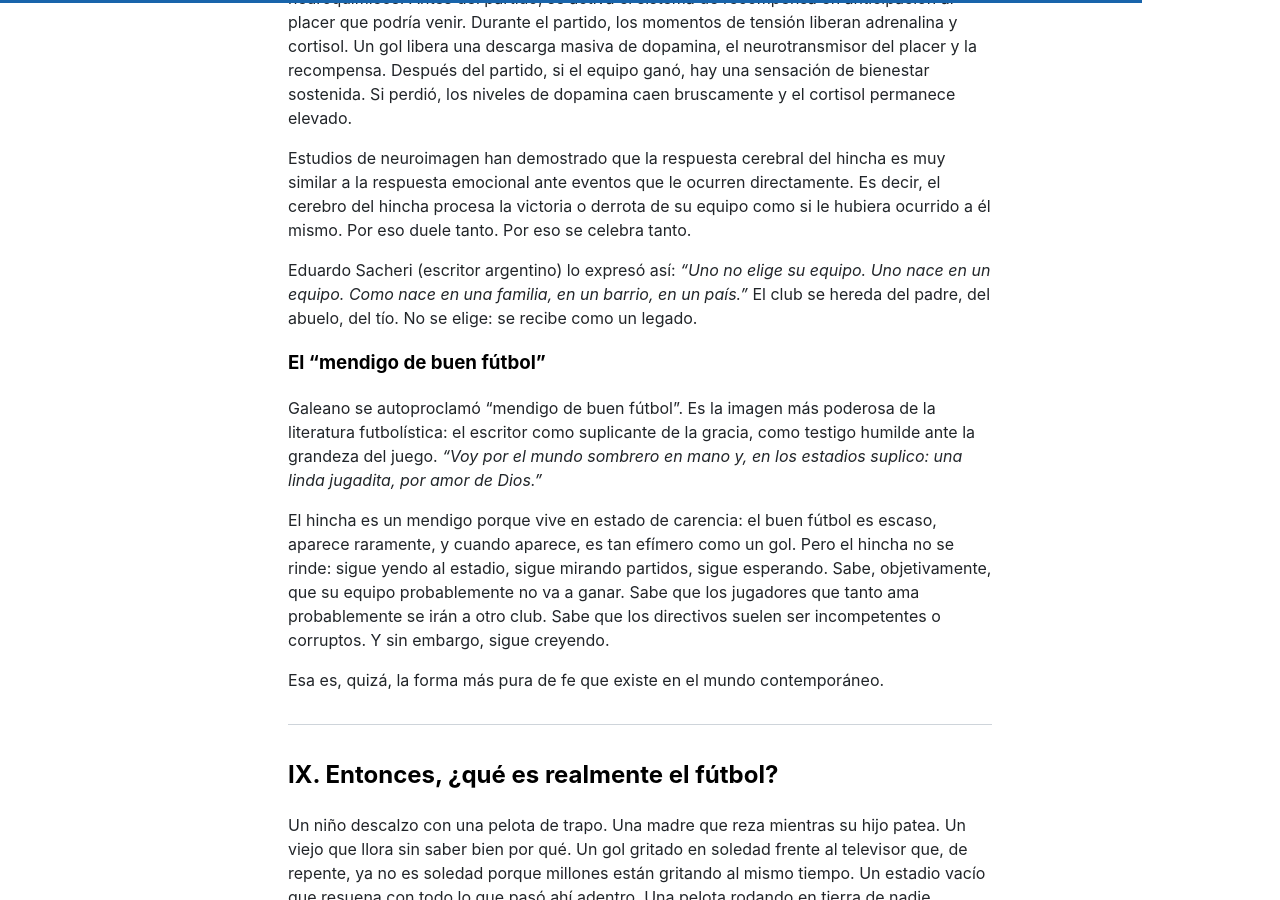
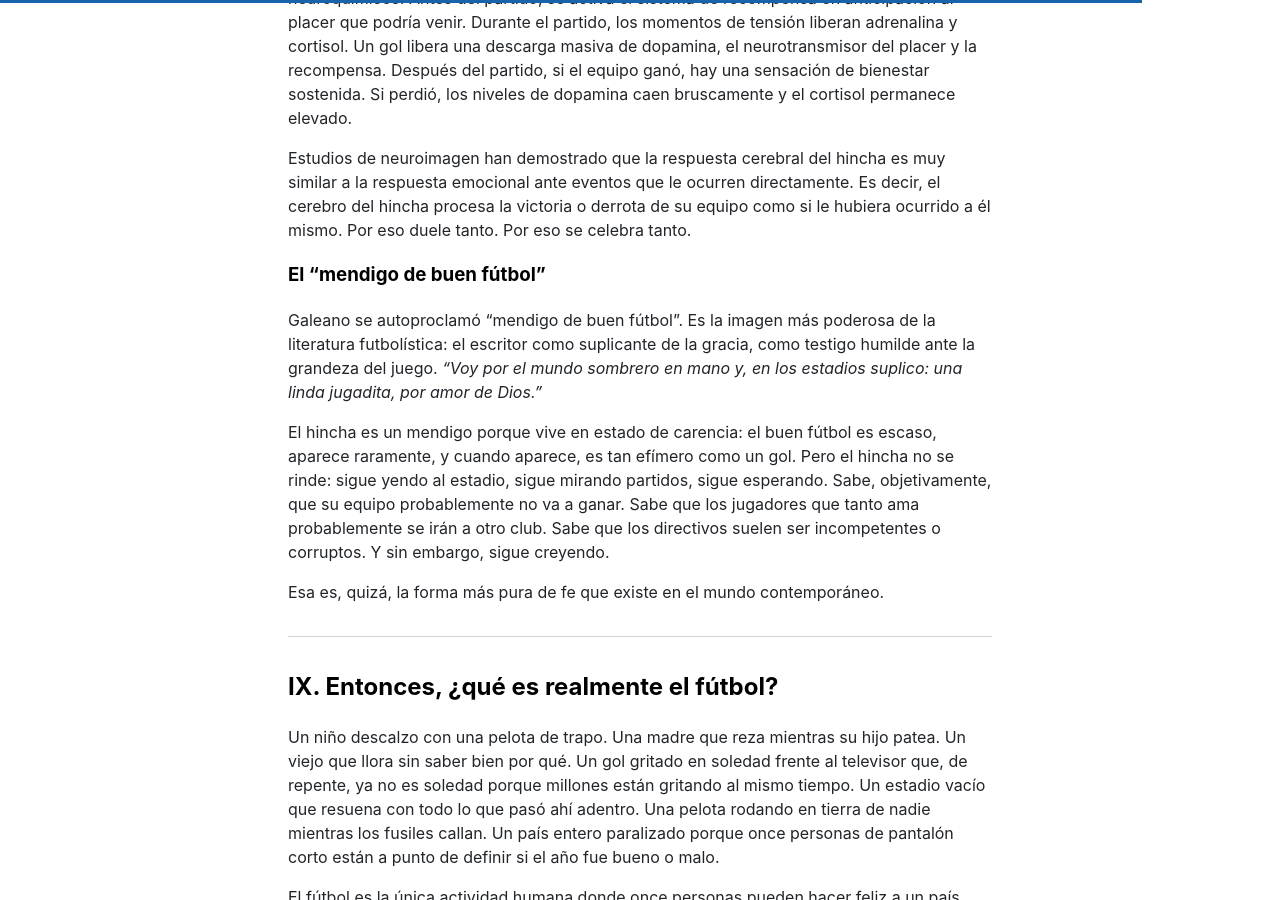
Before and after one commit to miravosqueinteresante/muchotexto.net, a Jekyll site: the page built from _posts/2026-06-10-que-es-realmente-el-futbol.md, in a window 1280 px wide and 900 px high, scrolled down 13936 px. Built offline with Jekyll 4.4.1, drawn with Linux system fonts in a browser that asks for light colours; nearby versions of some CDN libraries; comment, search, counter and statistics services are not loaded.

Commit message:
✂️ Elimino Sacheri de §VIII (no conectaba con neuroquímica previa, la idea ya está en §IV con Fontanarrosa)

```diff
--- a/_posts/2026-06-10-que-es-realmente-el-futbol.md
+++ b/_posts/2026-06-10-que-es-realmente-el-futbol.md
@@ -264,8 +264,6 @@ Cuando un hincha ve un partido, su cerebro experimenta una cascada de cambios ne
 
 Estudios de neuroimagen han demostrado que la respuesta cerebral del hincha es muy similar a la respuesta emocional ante eventos que le ocurren directamente. Es decir, el cerebro del hincha procesa la victoria o derrota de su equipo como si le hubiera ocurrido a él mismo. Por eso duele tanto. Por eso se celebra tanto.
 
-Eduardo Sacheri (escritor argentino) lo expresó así: *"Uno no elige su equipo. Uno nace en un equipo. Como nace en una familia, en un barrio, en un país."* El club se hereda del padre, del abuelo, del tío. No se elige: se recibe como un legado.
-
 ### El "mendigo de buen fútbol"
 
 Galeano se autoproclamó "mendigo de buen fútbol". Es la imagen más poderosa de la literatura futbolística: el escritor como suplicante de la gracia, como testigo humilde ante la grandeza del juego. *"Voy por el mundo sombrero en mano y, en los estadios suplico: una linda jugadita, por amor de Dios."*
```
